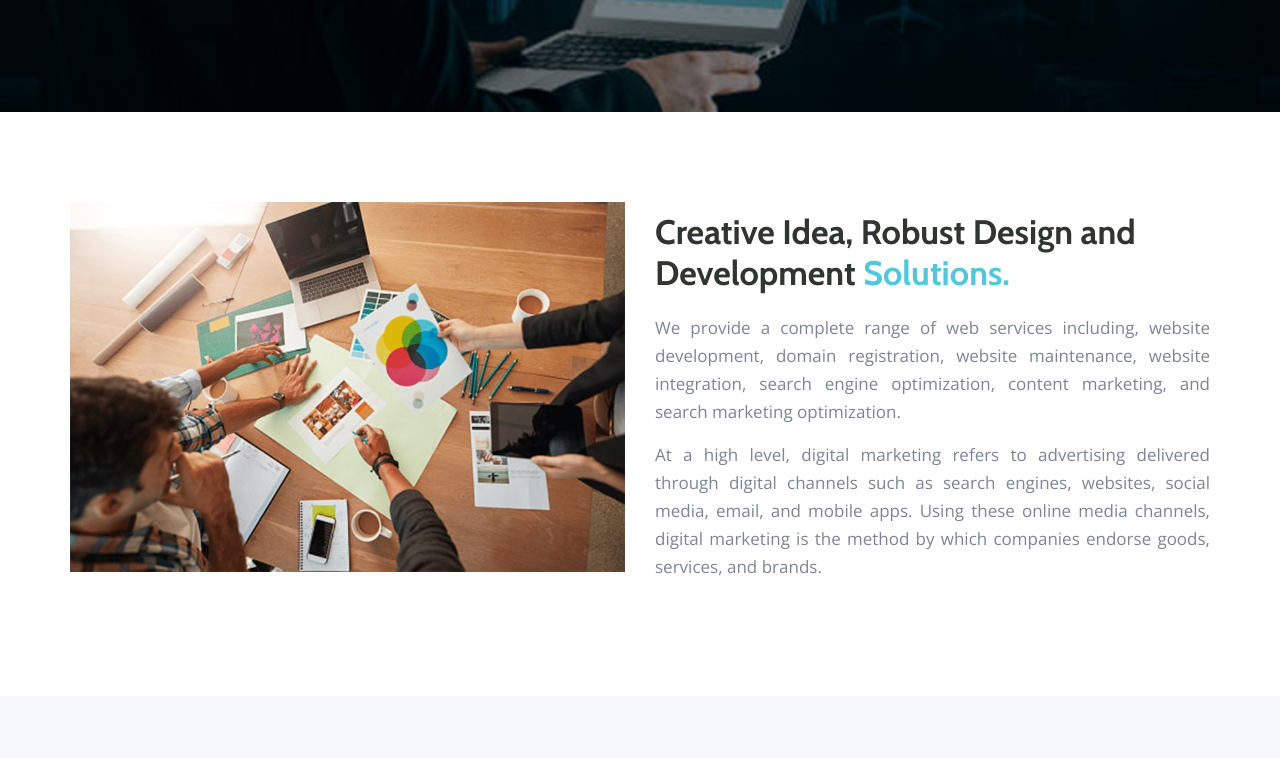
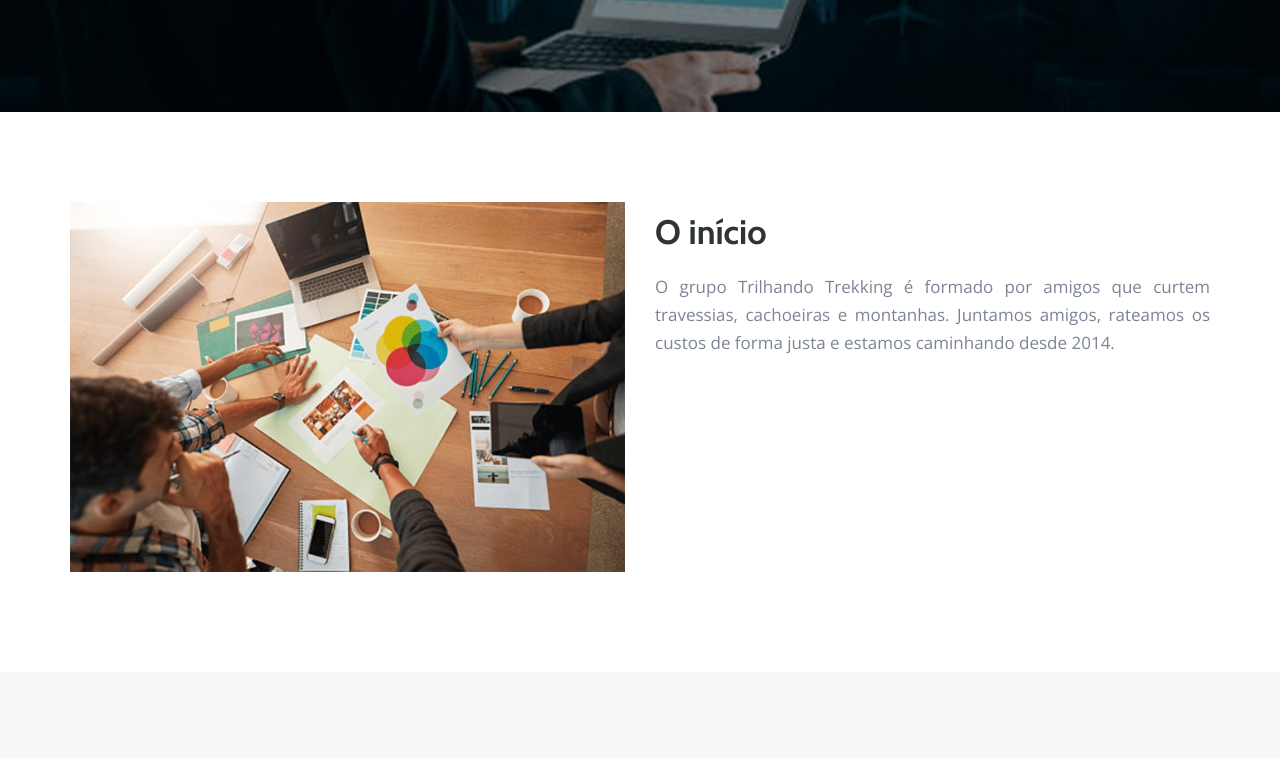
Before and after one commit to TrilhandoTrekking/home, a plain HTML site: page index.html in a window 1280 px wide. Shown: the part 512-1270 px from the top of the page. Drawn offline with nearby package versions, Linux system fonts and the light colour scheme.

Commit message:
Update index.html

```diff
--- a/index.html
+++ b/index.html
@@ -146,17 +146,10 @@
 
                 <!--begin col-md-6-->
                 <div class="col-md-6 padding-top-10">
-
-                	<h3>Creative Idea, Robust Design and Development <span class="blue">Solutions.</span></h3>
-
+                	<h3>O início</h3>
                 	<p style="text-align: justify;">
-                        We provide a complete range of web services including, website development, domain registration, website maintenance, website integration, search engine optimization, content marketing, and search marketing optimization.
+                        O grupo Trilhando Trekking é formado por amigos que curtem travessias, cachoeiras e montanhas. Juntamos amigos, rateamos os custos de forma justa e estamos caminhando desde 2014.
                     </p>
-
-                    <!--begin features-list-hero -->
-                   <p style="text-align: justify;">At a high level, digital marketing refers to advertising delivered through digital channels such as search engines, websites, social media, email, and mobile apps. Using these online media channels, digital marketing is the method by which companies endorse goods, services, and brands.</p>
-                    <!--end features-list-hero -->
-
                 </div>
                 <!--end col-md-6-->
 
```
